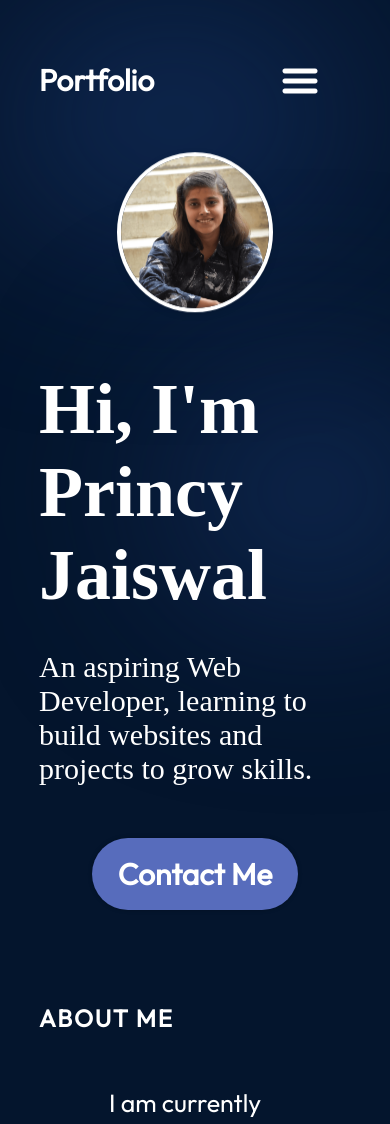
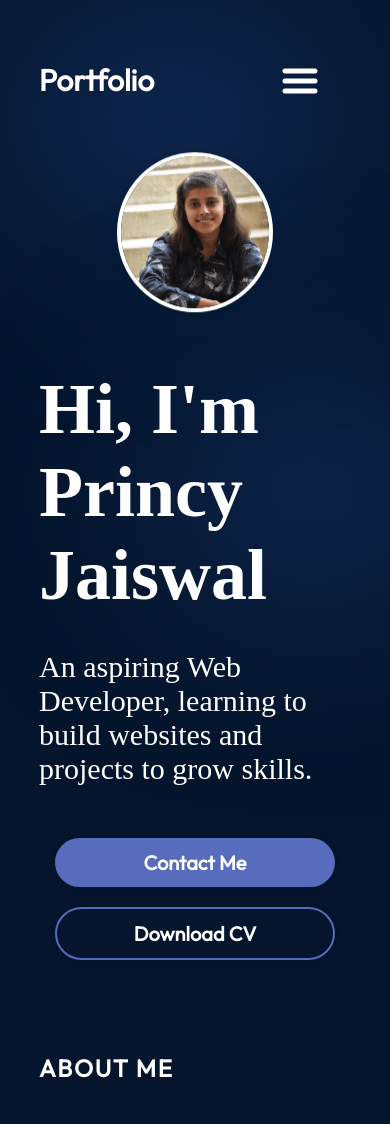
Before and after one commit to jprincy12/portfolio, a React (Vite) app: page / in a window 390 px wide. Shown: the top 1124 px of the page. Built offline with nearby package versions, Linux system fonts and the light colour scheme.

Commit message:
portfolio

```diff
--- a/src/components/Hero/Hero.jsx
+++ b/src/components/Hero/Hero.jsx
@@ -2,6 +2,20 @@ import React from 'react';
 import styles from './Hero.module.css';
 
 export const Hero = () => {
+  // Function to handle CV download
+  const handleDownloadCV = () => {
+    // Replace '/assets/cv/princy-cv.pdf' with the actual path to your CV file
+    const cvUrl = '/assets/cv/princy-cv.pdf';
+
+    // Create a temporary anchor element to trigger download
+    const link = document.createElement('a');
+    link.href = cvUrl;
+    link.download = 'Princy_Jaiswal_CV.pdf'; // This will be the filename when downloaded
+    document.body.appendChild(link);
+    link.click();
+    document.body.removeChild(link);
+  };
+
   return(
   <section className={styles.container}>
     <div className={styles.content}>
@@ -11,9 +25,14 @@ export const Hero = () => {
     <p className={styles.description}>
         An aspiring Web Developer, learning to build websites and projects to grow skills.
         </p>
-    <a href="mailto:jprincy933@gmail.com" className={styles.contactBtn}>
-        Contact Me
-        </a>
+    <div className={styles.buttonContainer}>
+      <a href="mailto:jprincy933@gmail.com" className={styles.contactBtn}>
+          Contact Me
+      </a>
+      <button onClick={handleDownloadCV} className={styles.downloadBtn}>
+          Download CV
+      </button>
+    </div>
     </div>
     <img src="/assets/hero/princyProfile.png" alt="Princy Jaiswal"  className={styles.heroImg}/>
     <div className={styles.topBlur}/>
--- a/src/components/Hero/Hero.module.css
+++ b/src/components/Hero/Hero.module.css
@@ -38,6 +38,12 @@
 
 }
 
+.buttonContainer {
+    display: flex;
+    gap: 20px;
+    flex-wrap: wrap;
+}
+
 .contactBtn{
     text-decoration: none;
     background-color: var(--color-primary);
@@ -47,8 +53,33 @@
     font-weight:600;
     padding: 17px 26px;
     box-shadow: 0 0 4px 0 rgba(0,0,0,0.25);
-    transition:all0.3s ease;
+    transition: all 0.3s ease;
+    border: none;
+    cursor: pointer;
+    display: inline-block;
+    text-align: center;
+}
 
+.downloadBtn{
+    text-decoration: none;
+    background-color: transparent;
+    color: var(--color-text);
+    border: 2px solid var(--color-primary);
+    border-radius: 100px;
+    font-size:30px;
+    font-weight:600;
+    padding: 17px 26px;
+    box-shadow: 0 0 4px 0 rgba(0,0,0,0.25);
+    transition: all 0.3s ease;
+    cursor: pointer;
+    display: inline-block;
+    text-align: center;
+}
+
+.contactBtn:hover,
+.downloadBtn:hover {
+    transform: translateY(-2px);
+    box-shadow: 0 4px 8px rgba(0,0,0,0.3);
 }
 
 .heroImg{
@@ -116,5 +147,27 @@
     .heroImg{
     width: 50%;
     }
+    .buttonContainer {
+        justify-content: center;
+    }
+    .contactBtn,
+    .downloadBtn {
+        font-size: 24px;
+        padding: 14px 22px;
+    }
+}
 
+@media screen and (max-width: 480px){
+    .buttonContainer {
+        flex-direction: column;
+        align-items: center;
+        width: 100%;
+    }
+    .contactBtn,
+    .downloadBtn {
+        width: 100%;
+        max-width: 280px;
+        font-size: 20px;
+        padding: 12px 20px;
+    }
 }
```
